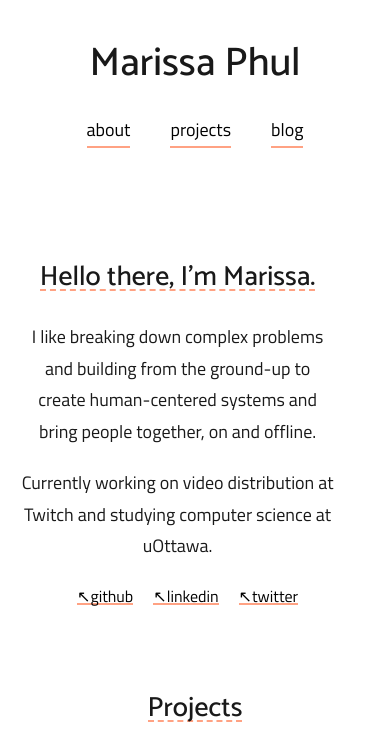
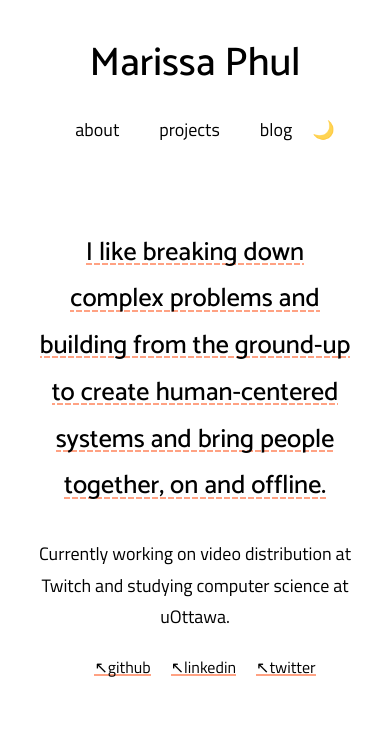
Before and after one commit to marissap/portfolio-2019, a Gatsby site: page / in a window 390 px wide. Shown: the top 749 px of the page. Built offline with nearby package versions, Linux system fonts and the light colour scheme; Gatsby itself is replaced by a stand-in of ours; some packages are replaced by stand-ins of ours.

Commit message:
adds dark mode

```diff
--- a/gatsby-config.js
+++ b/gatsby-config.js
@@ -78,6 +78,7 @@ module.exports = {
         pathToConfigModule: `src/utils/typography`,
       },
     },
+    `gatsby-plugin-dark-mode`,
     // this (optional) plugin enables Progressive Web App + Offline functionality
     // To learn more, visit: https://gatsby.dev/offline
     // `gatsby-plugin-offline`,
--- a/package.json
+++ b/package.json
@@ -10,6 +10,7 @@
   "dependencies": {
     "gatsby": "^2.19.7",
     "gatsby-image": "^2.2.45",
+    "gatsby-plugin-dark-mode": "^1.1.2",
     "gatsby-plugin-feed": "^2.3.26",
     "gatsby-plugin-google-analytics": "^2.2.2",
     "gatsby-plugin-manifest": "^2.2.39",
--- a/src/components/bio.js
+++ b/src/components/bio.js
@@ -3,8 +3,7 @@ import React from "react"
 const Bio = () => {
   return (
     <div className="bio-div">
-      <h2><span className="dashed-underline">Hello there, I'm Marissa.</span></h2>
-      <p>I like breaking down complex problems and building from the ground-up to create human-centered systems and bring people together, on and offline.</p>
+      <h2><span className="dashed-underline-multiline">I like breaking down complex problems and building from the ground-up to create human-centered systems and bring people together, on and offline.</span></h2>
       <p>Currently working on video distribution at Twitch and studying computer science at uOttawa.</p>
       <ul className="social-links">
         <li className="social-link">
--- a/src/components/nav.js
+++ b/src/components/nav.js
@@ -1,5 +1,6 @@
 import React from "react"
 import { Link } from "gatsby"
+import { ThemeToggler } from 'gatsby-plugin-dark-mode'
 
 const Nav = () => {
     return (
@@ -14,6 +15,19 @@ const Nav = () => {
                 <li className="nav-link">
                     <Link to="/blog">blog</Link>
                 </li>
+                <ThemeToggler>
+                    {({ theme, toggleTheme }) => (
+                        <label style={{ cursor: `pointer`, opacity: 0.8 }}>
+                        <input
+                            style={{ display: `none` }}
+                            type="checkbox"
+                            onChange={e => toggleTheme(e.target.checked ? "dark" : "light")}
+                            checked={theme === "dark"}
+                        />
+                        {theme === "dark" ? `☀️` : `🌙`}
+                        </label>
+                    )}
+                </ThemeToggler>
             </ul>
         </nav>
     )
--- a/src/styles/global.css
+++ b/src/styles/global.css
@@ -1,19 +1,44 @@
-html {
-    background-color: #fff;
+body {
+    --bg: #fff;
+    --textHover: rgb(112, 112, 112);
+    --textLink: #000;
+    --accent: rgb(255, 162, 131);
+    --text: #000;
+
+    background-color: var(--bg);
+    color: var(--text)
+}
+
+body.dark {
+    -webkit-font-smoothing: antialiased;
+
+    --bg: rgb(30, 30, 30);
+    --textHover: rgb(155, 155, 155);
+    --textLink: rgb(216, 216, 216);
+    --accent: rgb(255, 162, 131);
+    --text: rgb(216, 216, 216);
 }
 
 a {
-    color: black;
+    color: var(--textLink);
+    text-decoration: none;
 }
 
 a:hover {
-    color: rgb(112, 112, 112);
+    color: var(--textHover);
 }
 
 .dashed-underline {
-    border-bottom: 2px rgb(255, 162, 131) dashed;
+    border-bottom: 2px var(--accent) dashed;
     display: inline-block;
     line-height: 0.85;
+}
+
+.dashed-underline-multiline {
+    background-image: linear-gradient(to right, var(--accent) 75%, transparent 75%);
+    background-position: 0 1.24em;
+    background-repeat: repeat-x;
+    background-size: 8px 2px;
 }
 
 .bio-div {
@@ -26,6 +51,7 @@ a:hover {
 
 .bio-div h2 {
     padding-top: 10%;
+    line-height: 1.8;
 }
 
 .bio-div p {
@@ -37,13 +63,14 @@ a:hover {
     list-style: none;
     display: flex;
     font-size: 18px;
+    text-decoration: none;
 }
 
 .nav-link a {
     display: inline-block;
     margin-left: 20px;
     margin-right: 20px;
-    border-bottom: 2px rgb(255, 162, 131) solid;
+    border-bottom: 2px var(--accent) solid;
 }
 
 .social-links {
@@ -55,7 +82,7 @@ a:hover {
 .social-link a {
     display: inline-block;
     margin-left: 20px;
-    border-bottom: 2px rgb(255, 162, 131) solid;
+    border-bottom: 2px var(--accent) solid;
     line-height: 0.85;
 }
 
@@ -97,4 +124,26 @@ a:hover {
     .main-content {
         text-align: center;
     }
+    footer {
+        text-align: center;
+    }
+    .bio-div h2 {
+        padding-top: 0;
+    }
 }
+
+@media only screen and (max-width: 480px) {
+    ul {
+        margin-left: 0;
+    }
+    .bio-div h2 {
+        font-size: 26px;
+    }
+    .sub-header {
+        padding-right: 5%;
+        padding-left: 5%;
+    }
+    .nav-link a {
+        border-bottom: 0;
+    }
+}
--- a/src/templates/blog-post.js
+++ b/src/templates/blog-post.js
@@ -24,8 +24,7 @@ const BlogPostTemplate = ({ data, pageContext, location }) => {
               marginTop: rhythm(1),
               marginBottom: 0,
               textDecoration: `underline`,
-              textDecorationColor: `#329B86`,
-              // `#5860b0`,
+              textDecorationColor: `rgb(255, 162, 131)`,
             }}
           >
             {post.frontmatter.title}
```
Also changed, not shown: 1 other file.
